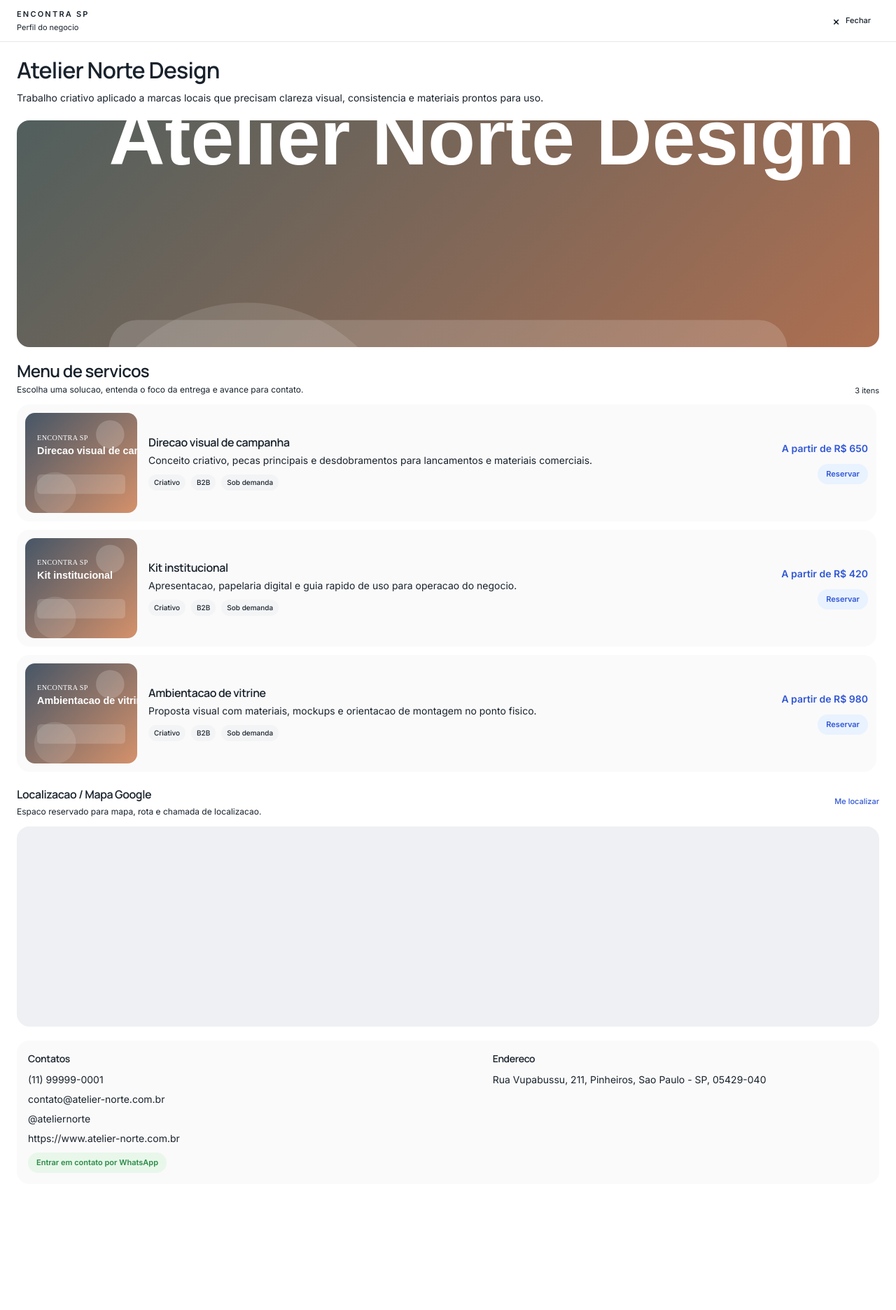
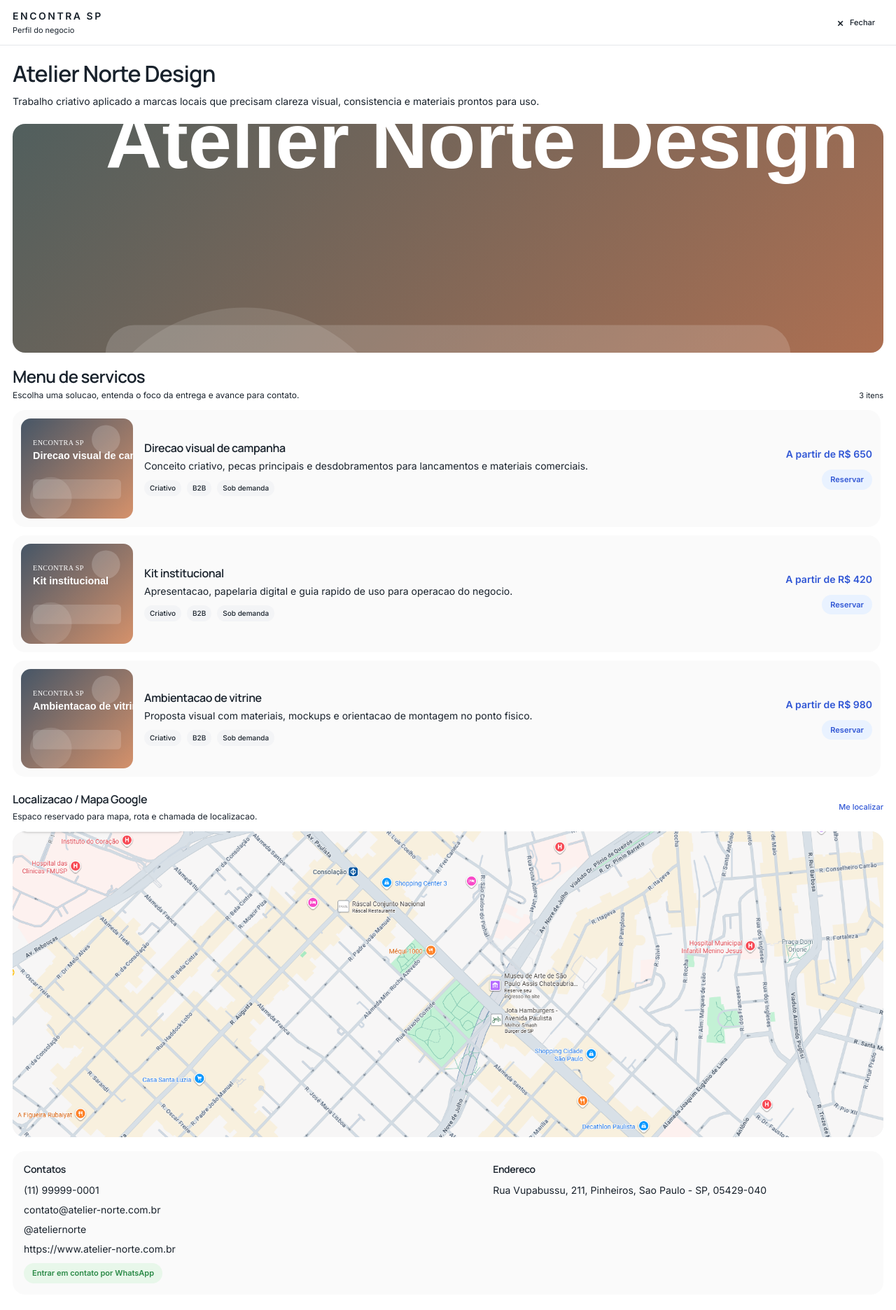
Before and after one commit to heitorandrade/encontraSP, a Next.js app: page /empreendedor/atelier-norte in a window 1280 px wide. Shown: the top 1872 px of the page at 70% size. Before the commit the page ends 1732 px from the top, so only its background shows below. Built offline with nearby package versions, Linux system fonts and the light colour scheme.

Commit message:
Refine profile map and local startup docs

```diff
--- a/src/app/empreendedor/[id]/page.tsx
+++ b/src/app/empreendedor/[id]/page.tsx
@@ -1,6 +1,8 @@
 import Link from "next/link";
 import { notFound } from "next/navigation";
+import Image from "next/image";
 
+import mapReference from "@/Maps_referencia.png";
 import { Tag } from "@/components/Tag";
 import { entrepreneurs } from "@/data/entrepreneurs";
 
@@ -21,9 +23,9 @@ export default async function EntrepreneurPage({ params }: EntrepreneurPageProps
   return (
     <main className="min-h-screen bg-white pb-10">
       <section className="border-b border-black/6 bg-white">
-        <div className="mx-auto flex max-w-[1280px] items-center justify-between px-4 py-3 sm:px-5 lg:px-6">
+        <div className="mx-auto flex max-w-[1440px] items-center justify-between px-3 py-3 sm:px-4 lg:px-[18px]">
           <div className="space-y-0.5">
-            <p className="text-[11px] font-semibold uppercase tracking-[0.2em] text-ink">Encontra SP</p>
+            <p className="text-[13px] font-semibold uppercase tracking-[0.18em] text-ink sm:text-[14px]">Encontra SP</p>
             <p className="text-[11px] text-ink/42">Perfil do negocio</p>
           </div>
 
@@ -37,7 +39,7 @@ export default async function EntrepreneurPage({ params }: EntrepreneurPageProps
         </div>
       </section>
 
-      <div className="mx-auto max-w-[1280px] px-4 pt-4 sm:px-5 lg:px-6 lg:pt-5">
+      <div className="mx-auto max-w-[1440px] px-3 pt-4 sm:px-4 lg:px-[18px] lg:pt-5">
         <div className="space-y-5">
           <div className="space-y-2">
             <h1 className="text-[26px] font-semibold leading-tight tracking-tight text-ink sm:text-[32px]">
@@ -121,7 +123,15 @@ export default async function EntrepreneurPage({ params }: EntrepreneurPageProps
               </a>
             </div>
 
-            <div className="aspect-[2.4/1] rounded-[18px] bg-[#eef0f3] sm:aspect-[4.3/1]" />
+            <div className="overflow-hidden rounded-[18px] bg-[#eef0f3]">
+              <Image
+                src={mapReference}
+                alt="Referencia visual de localizacao do mapa"
+                className="h-full w-full object-cover"
+                sizes="(max-width: 640px) 100vw, 1200px"
+                priority={false}
+              />
+            </div>
           </section>
 
           <section className="rounded-[18px] bg-[#fafafa] px-4 py-4">
--- a/src/app/page.tsx
+++ b/src/app/page.tsx
@@ -86,9 +86,9 @@ export default function HomePage() {
   return (
     <main className="min-h-screen bg-white pb-14">
       <section className="border-b border-black/6 bg-white">
-        <div className="mx-auto flex max-w-[1280px] items-center justify-between px-4 py-3 sm:px-5 lg:px-6">
+        <div className="mx-auto flex max-w-[1440px] items-center justify-between px-3 py-3 sm:px-4 lg:px-[18px]">
           <div className="space-y-0.5">
-            <p className="text-[11px] font-semibold uppercase tracking-[0.2em] text-ink">Encontra SP</p>
+            <p className="text-[13px] font-semibold uppercase tracking-[0.18em] text-ink sm:text-[14px]">Encontra SP</p>
             <p className="text-[11px] text-ink/42">Descoberta local</p>
           </div>
           <div className="hidden items-center gap-4 text-[11px] text-ink/44 md:flex">
@@ -99,7 +99,7 @@ export default function HomePage() {
         </div>
       </section>
 
-      <section className="mx-auto max-w-[1280px] px-4 pb-5 pt-4 sm:px-5 lg:px-6 lg:pt-5">
+      <section className="mx-auto max-w-[1440px] px-3 pb-5 pt-4 sm:px-4 lg:px-[18px] lg:pt-5">
         <div className="space-y-3">
           <div className="space-y-2">
             <p className="text-[11px] font-medium text-[#3157d5]">Descoberta local</p>
@@ -130,7 +130,7 @@ export default function HomePage() {
         </div>
       </section>
 
-      <section className="mx-auto max-w-[1280px] px-4 sm:px-5 lg:px-6">
+      <section className="mx-auto max-w-[1440px] px-3 sm:px-4 lg:px-[18px]">
         <div className="rounded-[22px] bg-[#fafafa] p-3 sm:p-4">
           <div className="mb-2 flex items-center justify-between gap-3">
             <div>
@@ -184,7 +184,7 @@ export default function HomePage() {
         </div>
       </section>
 
-      <section className="mx-auto max-w-[1280px] px-4 pb-10 pt-6 sm:px-5 lg:px-6">
+      <section className="mx-auto max-w-[1440px] px-3 pb-10 pt-6 sm:px-4 lg:px-[18px]">
         <div className="mb-3 flex items-center justify-between gap-4">
           <div>
             <h2 className="text-lg font-semibold tracking-tight text-ink sm:text-[22px]">Negocios em destaque</h2>
```
Also changed, not shown: src/Maps_referencia.png (added), 1 other file (tests, documents, lock files or other folders).
